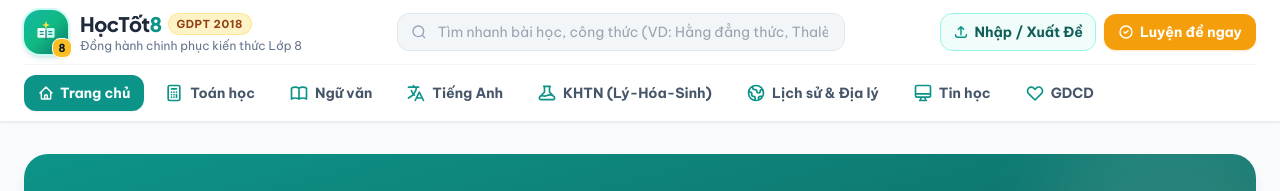
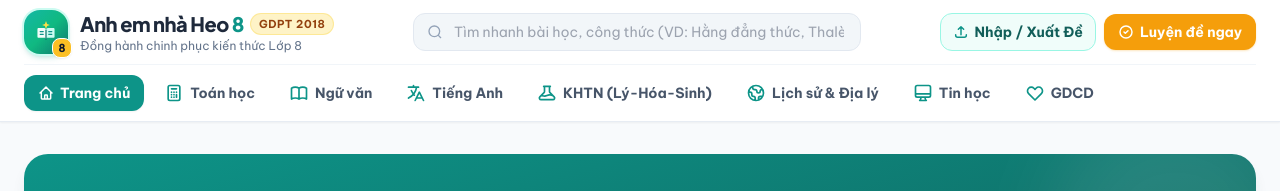
Before and after one commit to anhemnhaheo/hoctap, a plain HTML site: page index.html in a window 1280 px wide. Shown: the top 191 px of the page. Drawn offline with nearby package versions, Linux system fonts and the light colour scheme.

Commit message:
Update index.html

```diff
--- a/index.html
+++ b/index.html
@@ -101,7 +101,7 @@
                     </div>
                     <div>
                         <div class="flex items-center gap-1.5">
-                            <span class="font-display font-extrabold text-lg sm:text-xl text-slate-800 tracking-tight">HọcTốt<span class="text-teal-600">8</span></span>
+                            <span class="font-display font-extrabold text-lg sm:text-xl text-slate-800 tracking-tight">Anh em nhà Heo <span class="text-teal-600">8</span></span>
                             <span class="hidden sm:inline-block text-[11px] font-bold uppercase tracking-wider bg-amber-100 text-amber-800 px-2 py-0.5 rounded-full border border-amber-200/80">GDPT 2018</span>
                         </div>
                         <p class="text-xs text-slate-500 hidden sm:block">Đồng hành chinh phục kiến thức Lớp 8</p>
```
